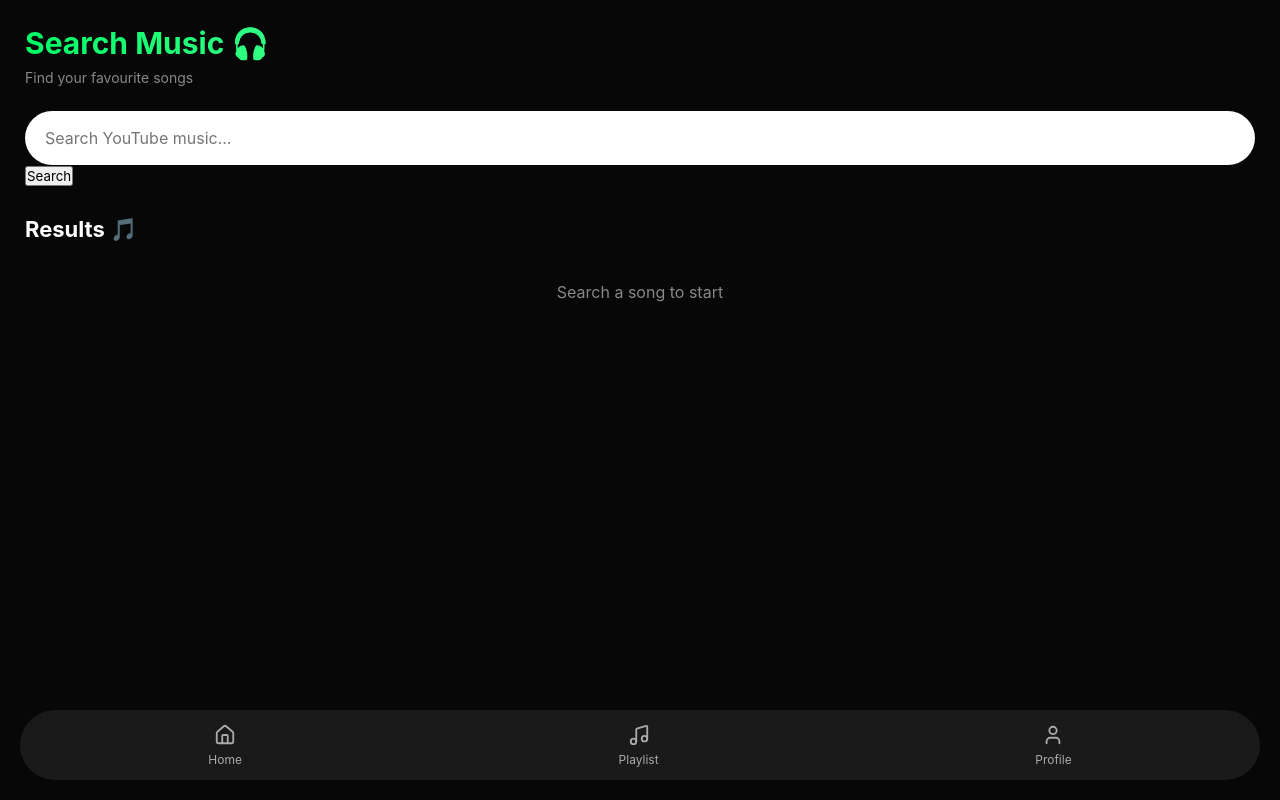
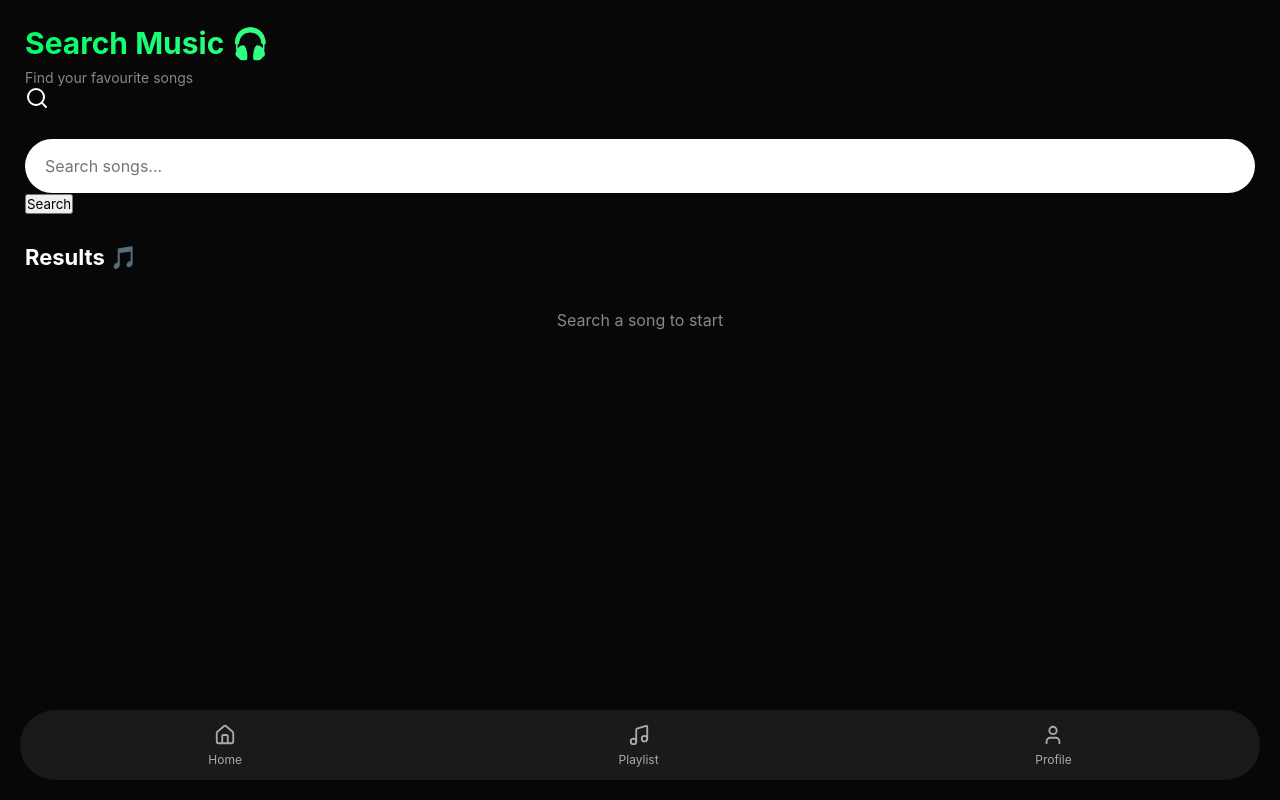
Before and after one commit to Alvi2002/musicminiapp, a React (Vite) app: page / in a window 1280 px wide. Built offline with nearby package versions, Linux system fonts and the light colour scheme.

Commit message:
Refactor Search component and update placeholder text
Refactor Search component for improved readability and functionality.

```diff
--- a/src/components/Search.jsx
+++ b/src/components/Search.jsx
@@ -1,5 +1,5 @@
-import {useState} from "react";
-import {searchYoutube} from "../api/youtube";
+import { useState } from "react";
+import { Search as SearchIcon } from "lucide-react";
 
 
 export default function Search({
@@ -9,39 +9,68 @@ setResults
 }){
 
 
-const [text,setText]=useState("");
+const [text,setText] = useState("");
 
 
 
-async function handleSearch(){
+function handleSearch(){
 
 
-if(!text)return;
+if(text.trim()){
 
 
-const data =
-await searchYoutube(text);
+setResults(text.trim());
 
 
-setResults(data);
+}
 
 
 }
 
 
 
+
+function handleKey(e){
+
+
+if(e.key === "Enter"){
+
+
+handleSearch();
+
+
+}
+
+
+}
+
+
+
+
+
 return(
 
-<div>
+
+<div className="searchBox">
+
+
+<SearchIcon
+className="searchIcon"
+/>
+
 
 
 <input
 
+
 className="search"
 
-placeholder="Search YouTube music..."
+
+placeholder="Search songs..."
+
 
 value={text}
+
 
 
 onChange={
@@ -49,7 +78,13 @@ e=>setText(e.target.value)
 }
 
 
+
+onKeyDown={handleKey}
+
+
+
 />
+
 
 
 
@@ -69,6 +104,7 @@ Search
 
 </div>
 
+
 )
 
 
```
